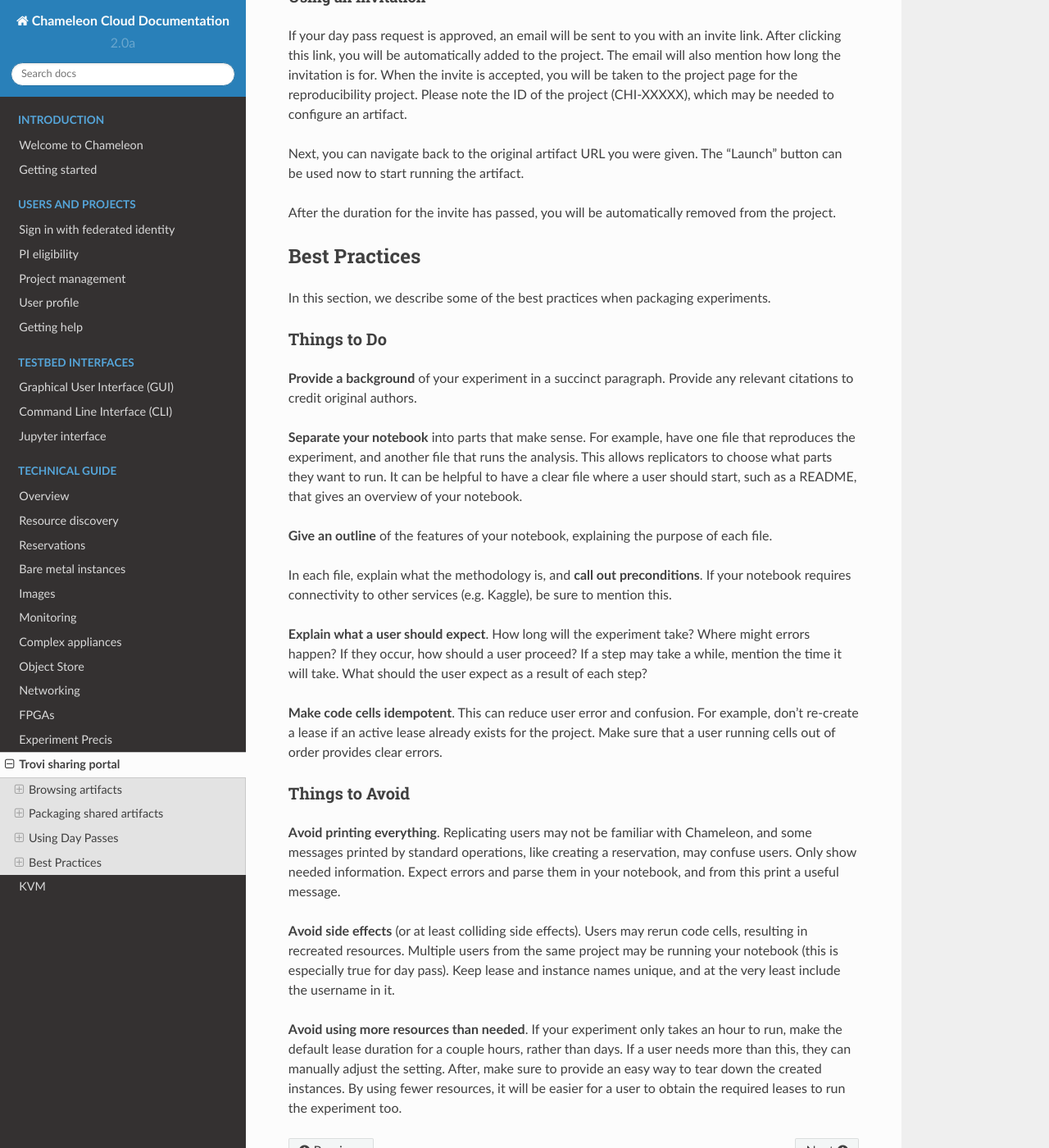
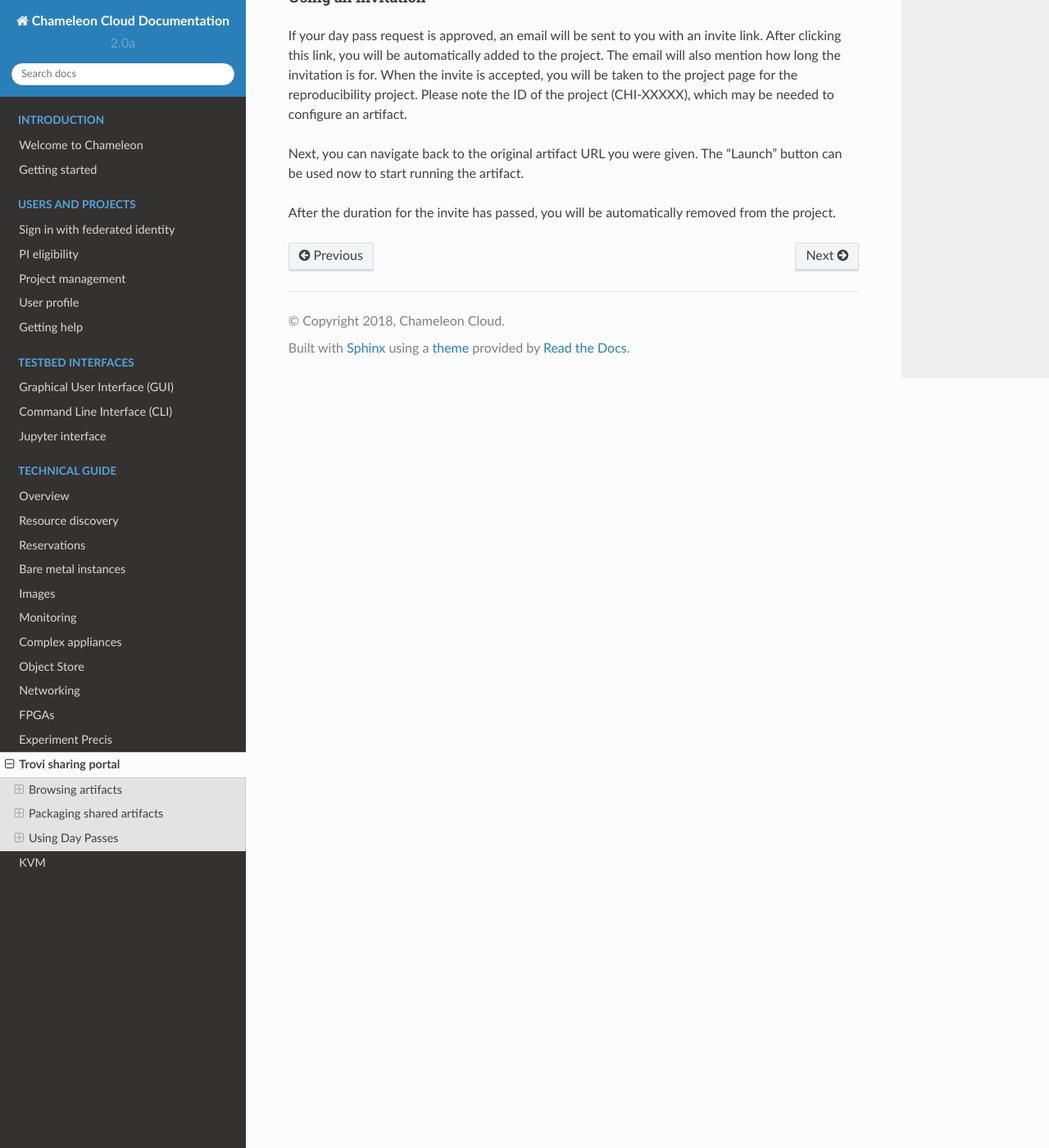
Before and after one commit to ChameleonCloud/docs, a Sphinx documentation site: the page built from source/technical/sharing.rst, in a window 1280 px wide and 1400 px high, scrolled down 7051 px. Shown: the whole window at 82% size. Built offline with Sphinx 7.4.7 and the Read the Docs theme 2.0.0, drawn with Linux system fonts in a browser that asks for light colours.

Commit message:
Remove Trovi best practices section

```diff
--- a/source/technical/sharing.rst
+++ b/source/technical/sharing.rst
@@ -259,60 +259,3 @@ Next, you can navigate back to the original artifact URL you were given. The
 
 After the duration for the invite has passed, you will be automatically removed
 from the project.
-
-
-Best Practices
-==============
-
-In this section, we describe some of the best practices when packaging
-experiments.
-
-Things to Do
-------------
-
-**Provide a background** of your experiment in a succinct paragraph. Provide any
-relevant citations to credit original authors.
-
-**Separate your notebook** into parts that make sense. For example, have one file
-that reproduces the experiment, and another file that runs the analysis. This
-allows replicators to choose what parts they want to run. It can be helpful to
-have a clear file where a user should start, such as a README, that gives an
-overview of your notebook.
-
-**Give an outline** of the features of your notebook, explaining the purpose of
-each file.
-
-In each file, explain what the methodology is, and **call out preconditions**.
-If your notebook requires connectivity to other services (e.g. Kaggle), be sure
-to mention this.
-
-**Explain what a user should expect**. How long will the experiment take? Where
-might errors happen? If they occur, how should a user proceed? If a step may
-take a while, mention the time it will take. What should the user expect as a
-result of each step?
-
-**Make code cells idempotent**. This can reduce user error and confusion. For
-example, don't re-create a lease if an active lease already exists for the
-project. Make sure that a user running cells out of order provides clear
-errors.
-
-Things to Avoid
----------------
-
-**Avoid printing everything**. Replicating users may not be familiar with Chameleon,
-and some messages printed by standard operations, like creating a reservation,
-may confuse users. Only show needed information. Expect errors and parse them in
-your notebook, and from this print a useful message.
-
-**Avoid side effects** (or at least colliding side effects). Users may rerun code
-cells, resulting in recreated resources. Multiple users from the same project
-may be running your notebook (this is especially true for day pass). Keep
-lease and instance names unique, and at the very least include the username in
-it.
-
-**Avoid using more resources than needed**. If your experiment only takes an hour
-to run, make the default lease duration for a couple hours, rather than days.
-If a user needs more than this, they can manually adjust the setting. After,
-make sure to provide an easy way to tear down the created instances. By using
-fewer resources, it will be easier for a user to obtain the required leases to
-run the experiment too.
```
